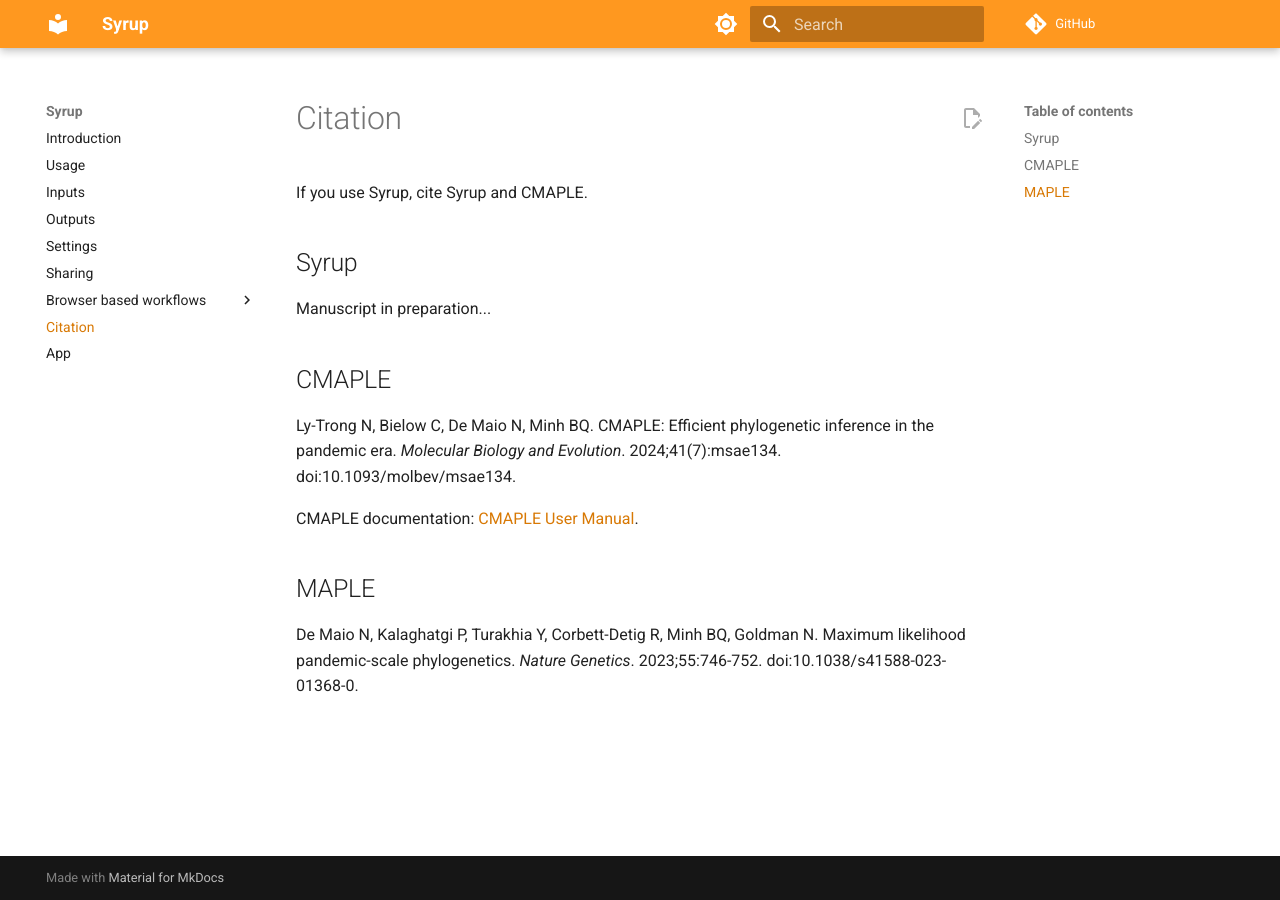
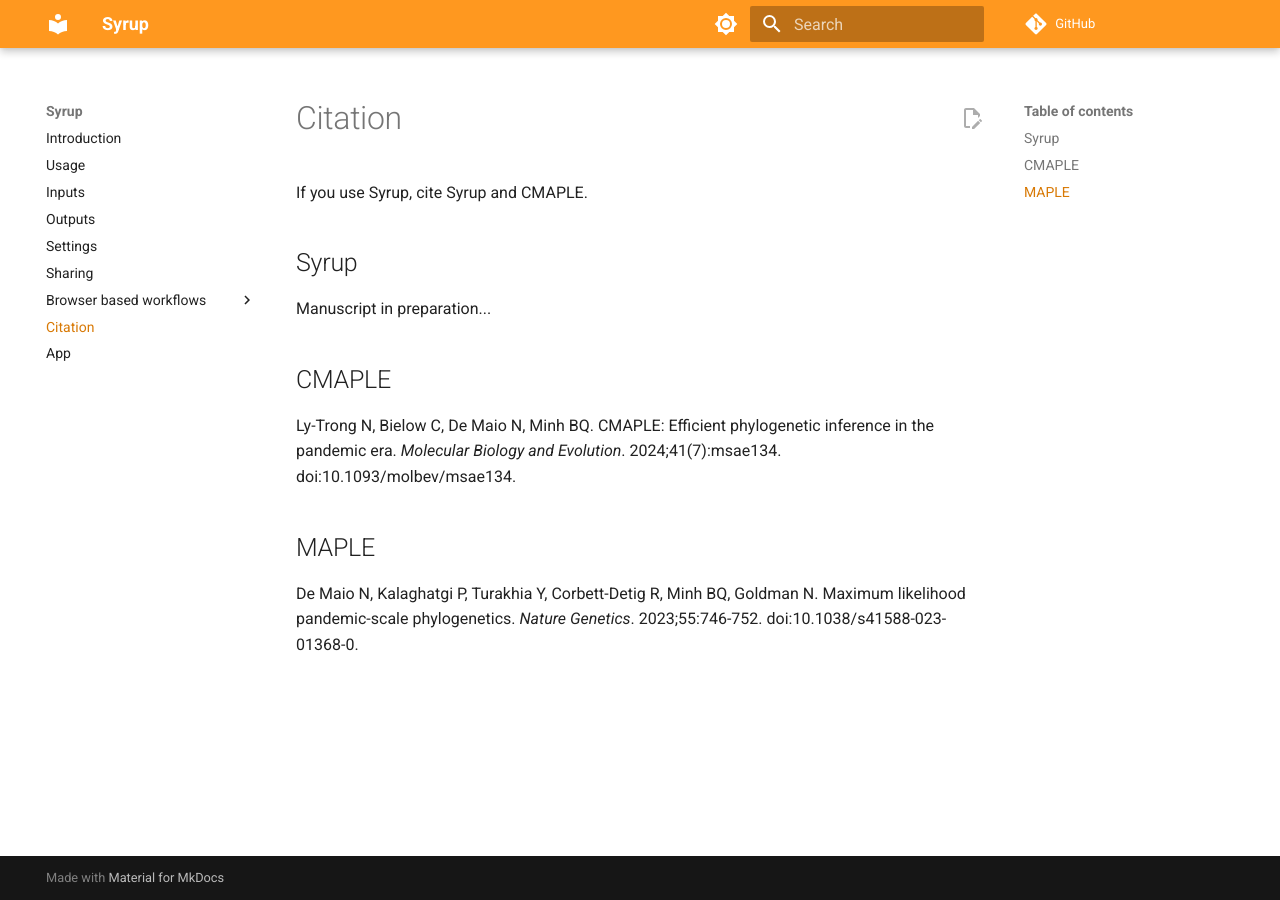
Before and after one commit to Wytamma/syrup, an MkDocs documentation site: the page built from docs/citation.md, in a window 1280 px wide. Built offline with MkDocs 1.6.1 and Material for MkDocs 9.7.7, drawn with Linux system fonts in a browser that asks for light colours; comment, search, counter and statistics services are not loaded.

Commit message:
Remove CMAPLE documentation link
Removed CMAPLE documentation link from citation.

```diff
--- a/docs/citation.md
+++ b/docs/citation.md
@@ -10,8 +10,6 @@ Manuscript in preparation...
 
 Ly-Trong N, Bielow C, De Maio N, Minh BQ. CMAPLE: Efficient phylogenetic inference in the pandemic era. *Molecular Biology and Evolution*. 2024;41(7):msae134. doi:10.1093/molbev/msae134.
 
-CMAPLE documentation: [CMAPLE User Manual](https://github.com/iqtree/cmaple/wiki/User-Manual).
-
 ## MAPLE
 
 De Maio N, Kalaghatgi P, Turakhia Y, Corbett-Detig R, Minh BQ, Goldman N. Maximum likelihood pandemic-scale phylogenetics. *Nature Genetics*. 2023;55:746-752. doi:10.1038/s41588-023-01368-0.
```
